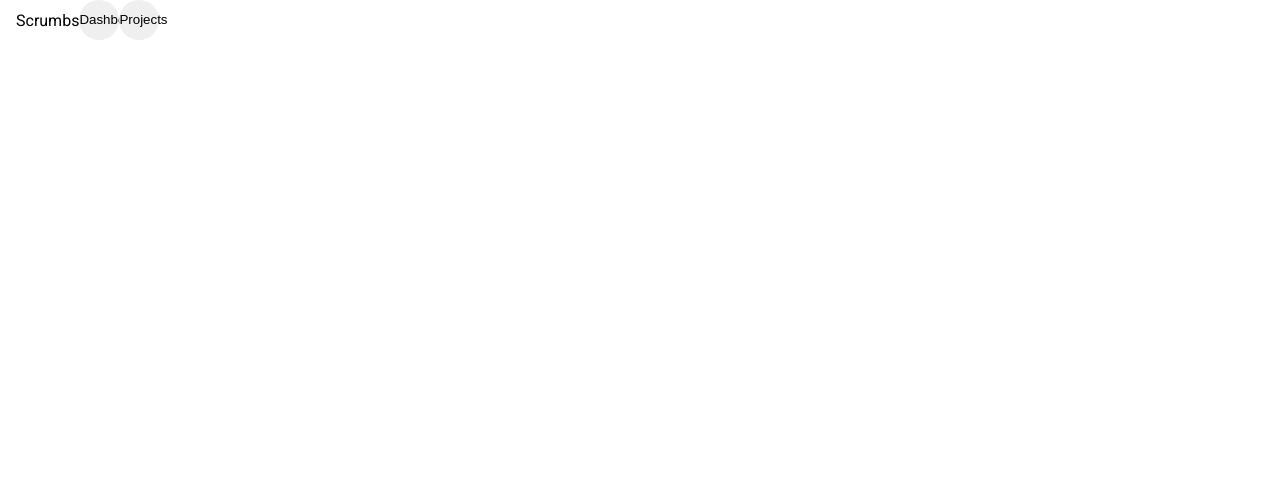
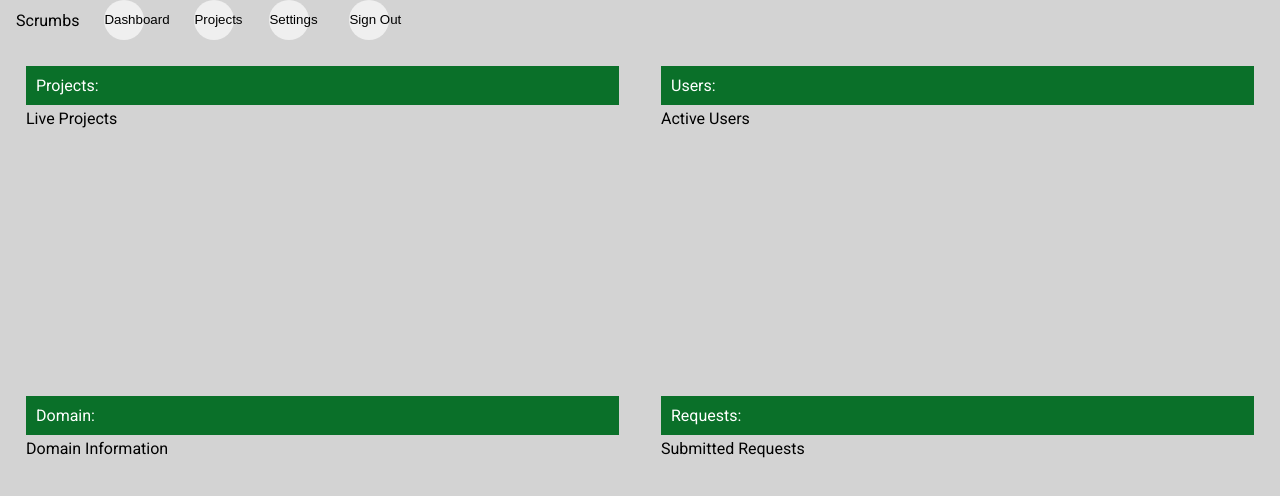
Before and after one commit to dsm1015/scrumbs, an Angular app in the folder my-app/: page /dashboard in a window 1280 px wide. Shown: the top 496 px of the page. Built offline with nearby package versions, Linux system fonts and the light colour scheme.

Commit message:
Updated dashboard page

```diff
--- a/my-app/src/app/protected/dashboard/dashboard.component.css
+++ b/my-app/src/app/protected/dashboard/dashboard.component.css
@@ -1,3 +1,20 @@
-.spacer {
-    width: 120px;
+body {
+    background-color: lightgray;
 }
+
+.main-card {
+    padding: 30px;
+}
+
+.grid-margin {
+    margin-top: 10px;
+    margin-bottom: 10px;
+    margin-left: 10px;
+    margin-right: 10px;
+}
+
+.mat-card-title {
+    color: white;
+    background-color: #0A7029;
+    padding: 10px;
+}
--- a/my-app/src/app/protected/dashboard/dashboard.component.html
+++ b/my-app/src/app/protected/dashboard/dashboard.component.html
@@ -1,10 +1,62 @@
+<body>
+    <!-- Top nav bar -->
     <div>
         <mat-toolbar>
             <span class="title">Scrumbs</span>
-        <span class="spacer"></span>
+            <span class="spacer" style="width: 25px;"></span>
             <button mat-icon-button>Dashboard</button>
-        <span class="spacer"></span>
+            <span class="spacer" style="width: 50px;"></span>
             <button mat-icon-button>Projects</button>
-
+            <span class="spacer" style="width: 35px;"></span>
+            <button mat-icon-button>Settings</button>
+            <span class="spacer" style="width: 40px;"></span>
+            <button mat-icon-button>Sign Out</button>
         </mat-toolbar>
     </div>
+
+    <!-- Dashboard Cards-->
+    <div>
+        <mat-grid-list cols="2" rowHeight="320px" gutterSize="10px" class="grid-margin">
+            <mat-grid-tile> <!-- Projects Card -->
+                <mat-card fxFlex="100" fxFlexAlign="stretch">
+                    <mat-card-title>
+                        Projects:
+                    </mat-card-title>
+                    <mat-card-subtitle>
+                        Live Projects
+                    </mat-card-subtitle>
+                </mat-card>
+            </mat-grid-tile>
+            <mat-grid-tile> <!-- User Card -->
+                <mat-card fxFlex="100" fxFlexAlign="stretch">
+                    <mat-card-title>
+                        Users:
+                    </mat-card-title>
+                    <mat-card-subtitle>
+                        Active Users
+                    </mat-card-subtitle>
+                </mat-card>
+            </mat-grid-tile>
+            <mat-grid-tile> <!-- Domain Card -->
+                <mat-card fxFlex="100" fxFlexAlign="stretch">
+                    <mat-card-title>
+                        Domain:
+                    </mat-card-title>
+                    <mat-card-subtitle>
+                        Domain Information
+                    </mat-card-subtitle>
+                </mat-card>
+            </mat-grid-tile>
+            <mat-grid-tile> <!-- Requests Card -->
+                <mat-card fxFlex="100" fxFlexAlign="stretch">
+                    <mat-card-title>
+                        Requests:
+                    </mat-card-title>
+                    <mat-card-subtitle>
+                        Submitted Requests
+                    </mat-card-subtitle>
+                </mat-card>
+            </mat-grid-tile>
+        </mat-grid-list>
+    </div>
+</body>
--- a/my-app/src/app/protected/dashboard/dashboard.component.ts
+++ b/my-app/src/app/protected/dashboard/dashboard.component.ts
@@ -3,7 +3,7 @@ import { Component, OnInit } from '@angular/core';
 @Component({
     selector: 'my-dashboard',
     templateUrl: './dashboard.component.html',
-    //styleUrls: ['./dashboard.component.css']
+    styleUrls: ['./dashboard.component.css']
 })
 
 // Dashboard component
--- a/my-app/src/app/protected/project-manager/project-manager.component.html
+++ b/my-app/src/app/protected/project-manager/project-manager.component.html
@@ -1 +1,16 @@
-<p>show projects here with scrum board when one is selected. scrum masters can edit projects, members can edit tasks, etc.. </p>
+<body>
+    <!-- Top nav bar -->
+    <div>
+        <mat-toolbar>
+            <span class="title">Scrumbs</span>
+            <span class="spacer" style="width: 25px;"></span>
+            <button mat-icon-button>Dashboard</button>
+            <span class="spacer" style="width: 50px;"></span>
+            <button mat-icon-button>Projects</button>
+            <span class="spacer" style="width: 35px;"></span>
+            <button mat-icon-button>Settings</button>
+            <span class="spacer" style="width: 40px;"></span>
+            <button mat-icon-button>Sign Out</button>
+        </mat-toolbar>
+    </div>
+</body>
--- a/my-app/src/app/protected/project-manager/project-manager.component.ts
+++ b/my-app/src/app/protected/project-manager/project-manager.component.ts
@@ -2,8 +2,8 @@ import { Component, OnInit } from '@angular/core';
 
 @Component({
     selector: 'app-project-manager',
-    templateUrl: './project-manager.component.html'
-    //styleUrls:
+    templateUrl: './project-manager.component.html',
+    styleUrls: ['./project-manager.component.css']
 })
 
 export class ProjectManagerComponent implements OnInit {
```
Also changed, not shown: my-app/src/app/app.module.ts (+7 -2 lines), my-app/src/app/protected/project-manager/project-manager.module.ts (+20 -1 lines), my-app/src/app/protected/project-manager/project-manager.component.css (added). Lines whose indentation alone changed are shown as unchanged.
